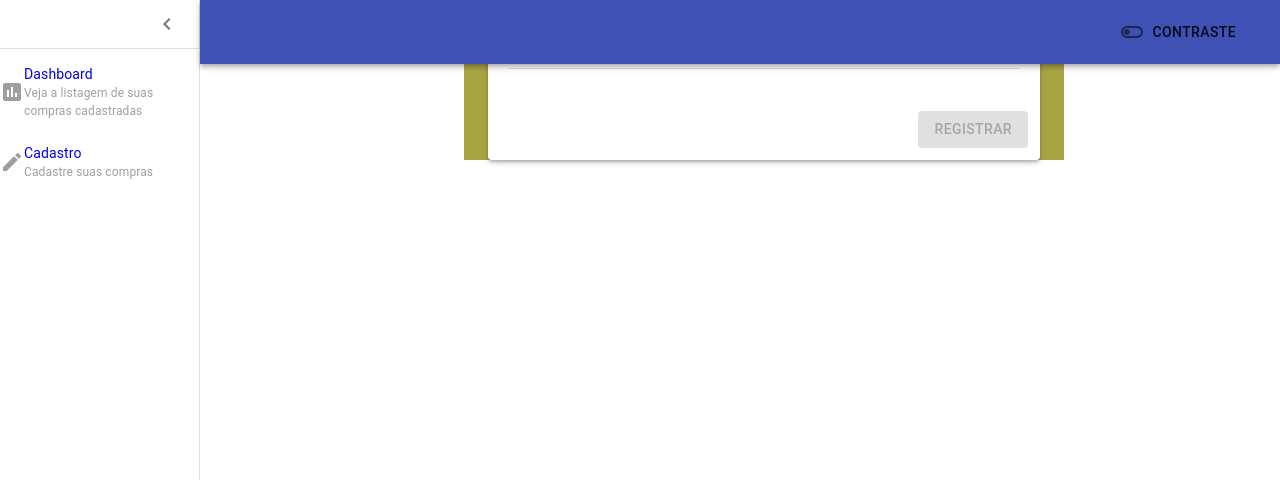
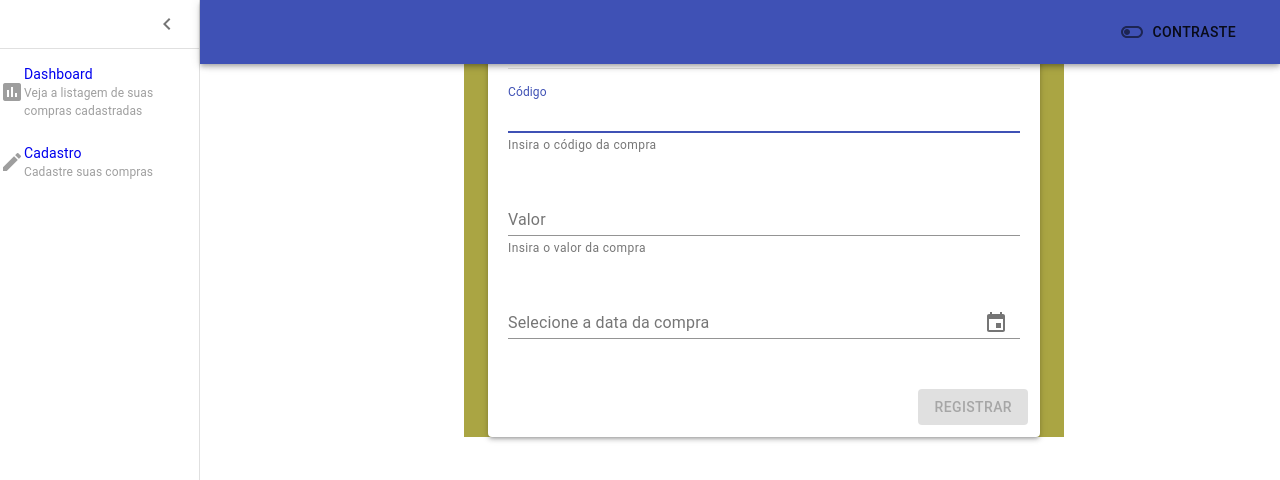
Before and after one commit to LeonardoBurrone/cashback-boticario, a React (Create React App) app: page /register in a window 1280 px wide. Shown: the top 480 px of the page. Built offline with nearby package versions, Linux system fonts and the light colour scheme.

Commit message:
Create all inputs

```diff
--- a/package.json
+++ b/package.json
@@ -3,8 +3,10 @@
   "version": "0.1.0",
   "private": true,
   "dependencies": {
+    "@date-io/date-fns": "1.x",
     "@material-ui/core": "^4.11.3",
     "@material-ui/icons": "^4.11.2",
+    "@material-ui/pickers": "^3.3.10",
     "@testing-library/jest-dom": "^5.11.4",
     "@testing-library/react": "^11.1.0",
     "@testing-library/user-event": "^12.1.10",
@@ -13,6 +15,7 @@
     "@types/react": "^17.0.0",
     "@types/react-dom": "^17.0.0",
     "@types/react-redux": "^7.1.16",
+    "date-fns": "^2.0.0-beta.5",
     "react": "^17.0.2",
     "react-dom": "^17.0.2",
     "react-redux": "^7.2.3",
--- a/src/Pages/Register/Information/index.tsx
+++ b/src/Pages/Register/Information/index.tsx
@@ -1,22 +1,35 @@
+import DateFnsUtils from '@date-io/date-fns';
 import { Grid } from '@material-ui/core';
-import React, { useState } from 'react';
+import { MuiPickersUtilsProvider } from '@material-ui/pickers';
+import { MaterialUiPickersDate } from '@material-ui/pickers/typings/date';
+import React from 'react';
 
-import ToggleVisibility from '../../../Components/ToggleVisibility';
+import { CBKeyboardDatePicker } from './styles';
+
 import { CBTextField } from '../../../Styles/Common';
 
 type Props = {
-  changeValue: (type: 'username' | 'password', value: string) => void;
-  password: string;
-  passwordError: string;
-  username: string;
-  usernameError: string;
+  changeValue: (type: 'code' | 'date' | 'price', value: string) => void;
+  code: string;
+  codeError: string;
+  date: string;
+  dateError: string;
+  price: string;
+  priceError: string;
 };
 
 const Information: React.FunctionComponent<Props> = (props: Props) => {
-  const [showPassword, setShowPassword] = useState<boolean>(true);
+  const [selectedDate, setSelectedDate] = React.useState<MaterialUiPickersDate>(null);
 
-  const changeValue = (type: 'username' | 'password') => (event: React.ChangeEvent<HTMLInputElement>) => {
+  const changeValue = (type: 'code' | 'price') => (event: React.ChangeEvent<HTMLInputElement>) => {
     props.changeValue(type, event.target.value);
+  };
+
+  const handleDateChange = (date: MaterialUiPickersDate) => {
+    if (date) {
+      props.changeValue('date', date.toISOString());
+      setSelectedDate(date);
+    }
   };
 
   return (
@@ -24,28 +37,42 @@ const Information: React.FunctionComponent<Props> = (props: Props) => {
       <Grid item xs={12}>
         <CBTextField
           autoFocus
-          value={props.username}
-          onChange={changeValue('username')}
-          label="Usuário"
-          id="username"
+          value={props.code}
+          onChange={changeValue('code')}
+          label="Código"
+          id="code"
           margin="normal"
-          helperText={props.usernameError || 'Insira o usuário'}
-          error={props.usernameError.length > 0}
+          helperText={props.codeError || 'Insira o código da compra'}
+          error={props.codeError.length > 0}
         />
       </Grid>
       <Grid item xs={12}>
         <CBTextField
-          label="Senha"
-          id="password"
-          onChange={changeValue('password')}
+          label="Valor"
+          id="price"
+          onChange={changeValue('price')}
           margin="normal"
-          type={showPassword ? 'password' : 'text'}
-          helperText={props.passwordError || 'Insira a senha'}
-          error={props.passwordError.length > 0}
-          InputProps={{
-            endAdornment: <ToggleVisibility show={showPassword} toggle={() => setShowPassword(!showPassword)} />
-          }}
+          type={'text'}
+          helperText={props.priceError || 'Insira o valor da compra'}
+          error={props.priceError.length > 0}
         />
+      </Grid>
+      <Grid item xs={12}>
+        <MuiPickersUtilsProvider utils={DateFnsUtils}>
+          <CBKeyboardDatePicker
+            disableToolbar
+            variant="inline"
+            format="MM/dd/yyyy"
+            margin="normal"
+            id="date-picker-inline"
+            label="Selecione a data da compra"
+            value={selectedDate}
+            onChange={handleDateChange}
+            KeyboardButtonProps={{
+              'aria-label': 'change date'
+            }}
+          />
+        </MuiPickersUtilsProvider>
       </Grid>
     </Grid>
   );
--- /dev/null
+++ b/src/Pages/Register/Information/styles.tsx
@@ -0,0 +1,10 @@
+import { KeyboardDatePicker } from '@material-ui/pickers';
+import styled from 'styled-components';
+
+const CBKeyboardDatePicker = styled(KeyboardDatePicker)`
+  && {
+    min-width: 100%;
+  }
+`;
+
+export { CBKeyboardDatePicker };
--- a/src/Pages/Register/index.tsx
+++ b/src/Pages/Register/index.tsx
@@ -1,5 +1,4 @@
 import { Divider } from '@material-ui/core';
-import { useTheme } from '@material-ui/core/styles';
 import React, { useState } from 'react';
 
 import Information from './Information';
@@ -14,7 +13,24 @@ const Register: React.FunctionComponent = () => {
   const [dateError, setDateError] = useState<string>('');
   const [price, setPrice] = useState<string>('');
   const [priceError, setPriceError] = useState<string>('');
-  const theme = useTheme();
+  const updateState = {
+    code: (value: string) => {
+      setCode(value);
+      setCodeError(value.length > 0 ? '' : 'Campo obrigatório');
+    },
+    date: (value: string) => {
+      setDate(value);
+      setDateError(value.length > 0 ? '' : 'Campo obrigatório');
+    },
+    price: (value: string) => {
+      setPrice(value);
+      setPriceError(value.length > 0 ? '' : 'Campo obrigatório');
+    }
+  };
+
+  const changeValue = (type: 'code' | 'date' | 'price', value: string) => {
+    updateState[type](value);
+  };
 
   const registerPurchase = () => {
     // TODO
@@ -25,13 +41,15 @@ const Register: React.FunctionComponent = () => {
       <CBContent elevation={3}>
         <p>Logo</p>
         <Divider />
-        {/* <Information
+        <Information
           changeValue={changeValue}
-          password={password}
-          passwordError={passwordError}
-          username={username}
-          usernameError={usernameError}
-        /> */}
+          code={code}
+          codeError={codeError}
+          date={date}
+          dateError={dateError}
+          price={price}
+          priceError={priceError}
+        />
         <Footer buttonDisabled={!code || !date || !price} onClick={registerPurchase} primaryButtonText={'Registrar'} />
       </CBContent>
     </CBContainer>
```
Also changed, not shown: 1 other file (tests, documents, lock files or other folders).
